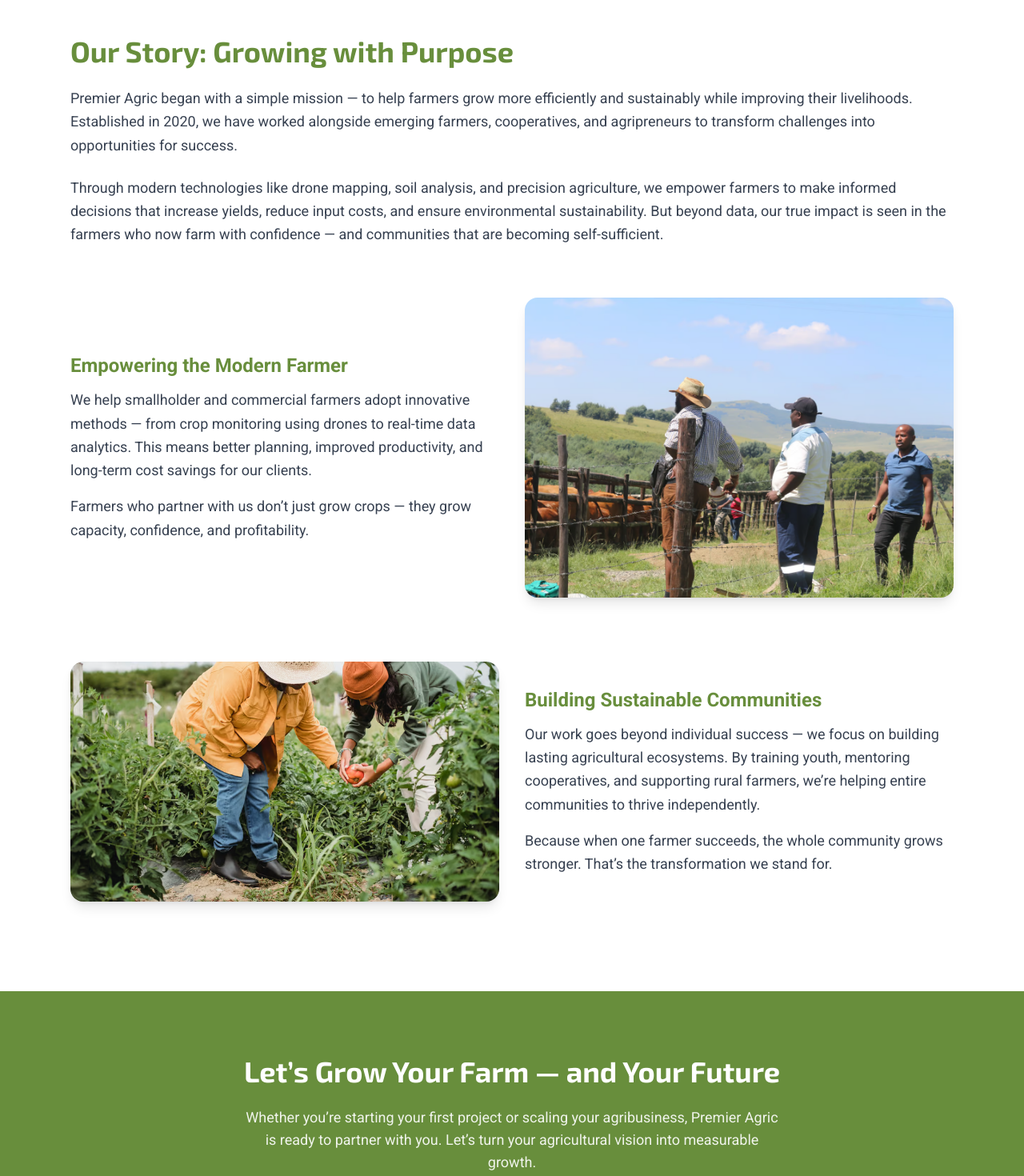
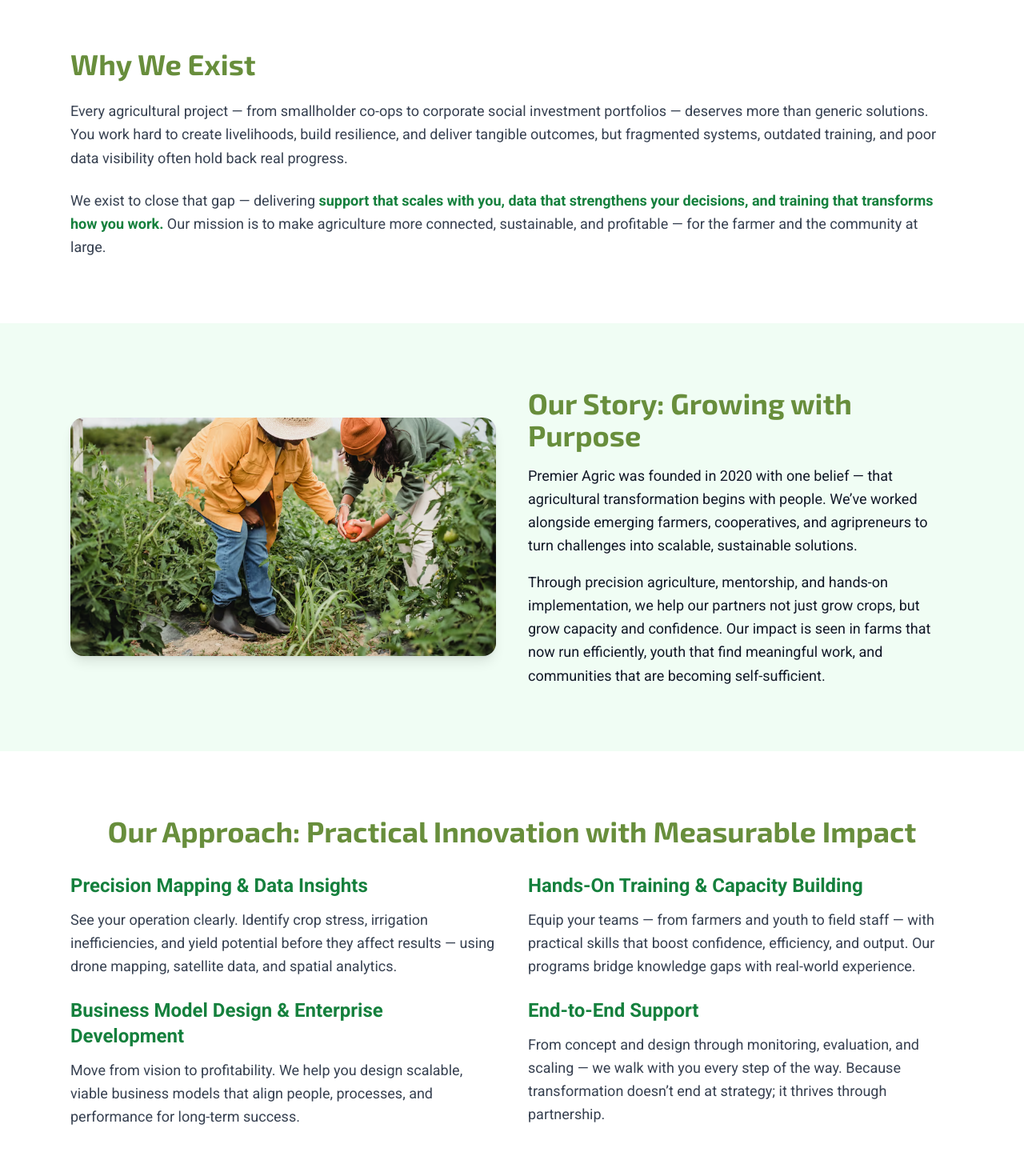
Before and after one commit to Luazii/premier-agric, a Next.js app: page /about in a window 1280 px wide. Shown: the part 580-2050 px from the top of the page at 80% size. Built offline with nearby package versions, Linux system fonts and the light colour scheme.

Commit message:
Revise content for clarity and impact across About, Hero, PortfolioGallery, and ServicesGrid components

```diff
--- a/src/app/about/page.js
+++ b/src/app/about/page.js
@@ -31,13 +31,14 @@
             transition={{ delay: 0.3 }}
             className="mt-4 text-lg md:text-xl max-w-2xl mx-auto text-white/90"
           >
-            Every field has potential — we help farmers unlock it through technology, training, and trust.
+            Every field holds potential — we help farmers unlock it through
+            innovation, data, and partnerships that drive measurable growth.
           </motion.p>
         </div>
       </section>
 
-      {/* OUR STORY */}
-      <section className="max-w-6xl mx-auto px-6 py-16 text-gray-700">
+      {/* WHY WE EXIST */}
+      <section className="max-w-6xl mx-auto px-6 py-20 text-gray-700">
         <motion.div
           initial={{ opacity: 0, y: 30 }}
           whileInView={{ opacity: 1, y: 0 }}
@@ -45,59 +46,28 @@
           viewport={{ once: true }}
         >
           <h2 className="text-3xl md:text-4xl font-bold text-primary font-display">
-            Our Story: Growing with Purpose
+            Why We Exist
           </h2>
           <p className="mt-6 leading-relaxed text-lg">
-            Premier Agric began with a simple mission — to help farmers grow more efficiently and sustainably
-            while improving their livelihoods. Established in 2020, we have worked alongside emerging farmers,
-            cooperatives, and agripreneurs to transform challenges into opportunities for success.
+            Every agricultural project — from smallholder co-ops to corporate social
+            investment portfolios — deserves more than generic solutions. You work hard
+            to create livelihoods, build resilience, and deliver tangible outcomes, but
+            fragmented systems, outdated training, and poor data visibility often hold
+            back real progress.
           </p>
           <p className="mt-6 leading-relaxed text-lg">
-            Through modern technologies like drone mapping, soil analysis, and precision agriculture,
-            we empower farmers to make informed decisions that increase yields, reduce input costs,
-            and ensure environmental sustainability. But beyond data, our true impact is seen in the
-            farmers who now farm with confidence — and communities that are becoming self-sufficient.
+            We exist to close that gap — delivering <span className="font-semibold text-green-700">
+            support that scales with you, data that strengthens your decisions, and training
+            that transforms how you work.</span> Our mission is to make agriculture more connected,
+            sustainable, and profitable — for the farmer and the community at large.
           </p>
         </motion.div>
+      </section>
 
-        {/* SECTION 1 */}
-        <div className="mt-16 grid grid-cols-1 md:grid-cols-2 gap-8 items-center">
-          <motion.div
-            initial={{ opacity: 0, x: -40 }}
-            whileInView={{ opacity: 1, x: 0 }}
-            transition={{ duration: 0.8 }}
-            viewport={{ once: true }}
-          >
-            <h3 className="text-2xl font-semibold text-primary mb-3">Empowering the Modern Farmer</h3>
-            <p className="text-lg leading-relaxed">
-              We help smallholder and commercial farmers adopt innovative methods —
-              from crop monitoring using drones to real-time data analytics. This means better
-              planning, improved productivity, and long-term cost savings for our clients.
-            </p>
-            <p className="mt-4 text-lg leading-relaxed">
-              Farmers who partner with us don’t just grow crops — they grow capacity, confidence,
-              and profitability.
-            </p>
-          </motion.div>
-
-          <motion.div
-            initial={{ opacity: 0, x: 40 }}
-            whileInView={{ opacity: 1, x: 0 }}
-            transition={{ duration: 0.8 }}
-            viewport={{ once: true }}
-          >
-            <Image
-              src="/images/service-3.jpg"
-              alt="Empowered farmer"
-              width={600}
-              height={400}
-              className="rounded-2xl shadow-lg object-cover"
-            />
-          </motion.div>
-        </div>
-
-        {/* SECTION 2 */}
-        <div className="mt-20 grid grid-cols-1 md:grid-cols-2 gap-8 items-center">
+      {/* OUR STORY */}
+      <section className="bg-green-50 py-20">
+        <div className="max-w-6xl mx-auto px-6">
+          <div className="grid grid-cols-1 md:grid-cols-2 gap-10 items-center">
             <motion.div
               initial={{ opacity: 0, x: -40 }}
               whileInView={{ opacity: 1, x: 0 }}
@@ -106,7 +76,7 @@
             >
               <Image
                 src="/images/portfolio-2.jpg"
-              alt="Working with communities"
+                alt="Empowered farmer"
                 width={600}
                 height={400}
                 className="rounded-2xl shadow-lg object-cover"
@@ -119,15 +89,83 @@
               transition={{ duration: 0.8 }}
               viewport={{ once: true }}
             >
-            <h3 className="text-2xl font-semibold text-primary mb-3">Building Sustainable Communities</h3>
+              <h2 className="text-3xl md:text-4xl font-bold text-primary font-display mb-4">
+                Our Story: Growing with Purpose
+              </h2>
               <p className="text-lg leading-relaxed">
-              Our work goes beyond individual success — we focus on building lasting agricultural ecosystems.
-              By training youth, mentoring cooperatives, and supporting rural farmers, we’re helping entire
-              communities to thrive independently.
+                Premier Agric was founded in 2020 with one belief — that agricultural transformation
+                begins with people. We’ve worked alongside emerging farmers, cooperatives, and
+                agripreneurs to turn challenges into scalable, sustainable solutions.
               </p>
               <p className="mt-4 text-lg leading-relaxed">
-              Because when one farmer succeeds, the whole community grows stronger.
-              That’s the transformation we stand for.
+                Through precision agriculture, mentorship, and hands-on implementation,
+                we help our partners not just grow crops, but grow capacity and confidence.
+                Our impact is seen in farms that now run efficiently, youth that find meaningful
+                work, and communities that are becoming self-sufficient.
+              </p>
+            </motion.div>
+          </div>
+        </div>
+      </section>
+
+      {/* OUR APPROACH */}
+      <section className="max-w-6xl mx-auto px-6 py-20 text-gray-700">
+        <motion.h2
+          initial={{ opacity: 0, y: 20 }}
+          whileInView={{ opacity: 1, y: 0 }}
+          transition={{ duration: 0.8 }}
+          viewport={{ once: true }}
+          className="text-3xl md:text-4xl font-bold text-primary font-display mb-8 text-center"
+        >
+          Our Approach: Practical Innovation with Measurable Impact
+        </motion.h2>
+
+        <div className="grid md:grid-cols-2 gap-10">
+          <motion.div
+            initial={{ opacity: 0, x: -30 }}
+            whileInView={{ opacity: 1, x: 0 }}
+            transition={{ duration: 0.6 }}
+            viewport={{ once: true }}
+          >
+            <h3 className="text-2xl font-semibold text-green-700 mb-3">
+              Precision Mapping & Data Insights
+            </h3>
+            <p className="text-lg leading-relaxed mb-6">
+              See your operation clearly. Identify crop stress, irrigation inefficiencies, and yield potential
+              before they affect results — using drone mapping, satellite data, and spatial analytics.
+            </p>
+
+            <h3 className="text-2xl font-semibold text-green-700 mb-3">
+              Business Model Design & Enterprise Development
+            </h3>
+            <p className="text-lg leading-relaxed mb-6">
+              Move from vision to profitability. We help you design scalable, viable business models that
+              align people, processes, and performance for long-term success.
+            </p>
+          </motion.div>
+
+          <motion.div
+            initial={{ opacity: 0, x: 30 }}
+            whileInView={{ opacity: 1, x: 0 }}
+            transition={{ duration: 0.6 }}
+            viewport={{ once: true }}
+          >
+            <h3 className="text-2xl font-semibold text-green-700 mb-3">
+              Hands-On Training & Capacity Building
+            </h3>
+            <p className="text-lg leading-relaxed mb-6">
+              Equip your teams — from farmers and youth to field staff — with practical skills
+              that boost confidence, efficiency, and output. Our programs bridge knowledge gaps
+              with real-world experience.
+            </p>
+
+            <h3 className="text-2xl font-semibold text-green-700 mb-3">
+              End-to-End Support
+            </h3>
+            <p className="text-lg leading-relaxed">
+              From concept and design through monitoring, evaluation, and scaling — we walk
+              with you every step of the way. Because transformation doesn’t end at strategy;
+              it thrives through partnership.
             </p>
           </motion.div>
         </div>
@@ -142,7 +180,7 @@
             transition={{ duration: 0.8 }}
             className="text-3xl md:text-4xl font-bold font-display"
           >
-            Let’s Grow Your Farm — and Your Future
+            Let’s Build the Future of Agriculture — Together
           </motion.h2>
           <motion.p
             initial={{ opacity: 0, y: 20 }}
@@ -150,8 +188,9 @@
             transition={{ delay: 0.3 }}
             className="mt-6 text-lg text-white/90 max-w-2xl mx-auto"
           >
-            Whether you’re starting your first project or scaling your agribusiness, Premier Agric is ready
-            to partner with you. Let’s turn your agricultural vision into measurable growth.
+            Whether you’re exploring precision farming, training programs, or enterprise
+            development, Premier Agric is ready to help you turn your agricultural goals
+            into measurable results.
           </motion.p>
           <div className="mt-8">
             <a
--- a/src/components/Hero.jsx
+++ b/src/components/Hero.jsx
@@ -26,15 +26,16 @@
           {/* Headline – Customer Benefit */}
           <h1 className="text-4xl md:text-6xl lg:text-7xl font-extrabold mb-6 leading-tight">
             <span className="text-white drop-shadow-md">
-              Grow Smarter. Farm Better. Earn More.
+             Grow Smarter. Farm Better. Earn More.
             </span>
           </h1>
 
           {/* Subheadline – Problem → Solution → Benefit */}
           <p className="text-lg md:text-xl lg:text-2xl font-medium text-white/90 mb-8 max-w-2xl mx-auto">
-            Premier Agric helps farmers unlock higher yields, lower costs, and
-            sustainable growth — using drone technology, precision mapping, and
-            data-driven insights that work for every hectare.
+          You’ve built your vision on the land now it’s time to see it thrive. At Premier Agric, we help you turn insight into action, combining drone-driven
+          mapping, precision data and locally adapted support to help your project grow stronger roots. Whether you’re building a community enterprise, managing a commercial operation or
+          leading a development initiative, your success deserves tools that perform in the real world.
+
           </p>
 
           {/* CTA Buttons – Now inquiry-focused */}
--- a/src/components/PortfolioGallery.jsx
+++ b/src/components/PortfolioGallery.jsx
@@ -243,8 +243,9 @@
           Let’s Turn Possibility Into Progress
         </h2>
         <p className="max-w-2xl mx-auto text-white/90 mb-8">
-          Whether it’s precision farming, youth mentorship, or community
-          development — we help you transform ideas into measurable results.
+        Your goals deserve partners who can help you make measurable strides.
+        From precision farming to youth mentorship to community development, we’re ready to help you build what’s
+        next one data-driven, hands-on step at a time.
         </p>
         <a
           href="/contact"
--- a/src/components/ServicesGrid.jsx
+++ b/src/components/ServicesGrid.jsx
@@ -5,27 +5,32 @@
   const services = [
     {
       title: 'Agribusiness Consulting',
-      body: `We help farmers and cooperatives design profitable business models that actually work in local conditions.
-      This means you can access better markets, secure funding, and manage your operations more efficiently — with clarity and confidence.`,
+      body: `Strong operations start with a strong model.
+      We help you design clear, profitable business systems that align with your environment, market, and mission —
+      whether you manage a co-op, corporate impact programme, or commercial farm.
+      Build capacity. Secure buyers. Strengthen your bottom line with purpose.`,
       img: '/images/service-6.jpg',
     },
     {
       title: 'Training & Capacity Building',
-      body: `Our hands-on training equips your team with the latest agricultural techniques, business management tools,
-      and digital literacy skills — which means improved performance in the field and more sustainable long-term results.`,
+      body: `Transformation begins with people.
+      We provide practical training that blends agricultural technique, digital literacy, and enterprise skills
+      so your team can turn knowledge into real-world results.
+      From youth programmes to professional extension, our approach ensures growth that lasts beyond the training room.`,
       img: '/images/service-5.jpg',
     },
-    // {
-    //   title: 'Precision Mapping & Data Insights',
-    //   body: `We use drone and satellite mapping to give you real-time insights into soil health, crop stress, and yield forecasts.
-    //   This means you can plan smarter, save on inputs, and boost productivity while caring for the environment.`,
-    //   img: '/images/service-3.jpg',
-    // },
+    {
+      title: 'Sustainability & Impact Reporting',
+      body: `For partners who must prove measurable outcomes, we make it easy to show real impact.
+      Our data systems track productivity gains, cost savings, youth employment, climate resilience, and community upliftment —
+      giving you clear, credible evidence for reports and stakeholder communication.`,
+      img: '/images/service-4.jpg',
+    },
   ]
 
   return (
     <section className="max-w-6xl mx-auto px-6 py-20">
-      {/* Title */}
+      {/* HEADER */}
       <motion.h2
         initial={{ opacity: 0, y: 20 }}
         whileInView={{ opacity: 1, y: 0 }}
@@ -36,19 +41,45 @@
         Turning Agricultural Challenges into Measurable Growth
       </motion.h2>
 
+      {/* CONTEXT PARAGRAPH (Expanded Messaging) */}
       <motion.p
         initial={{ opacity: 0, y: 20 }}
         whileInView={{ opacity: 1, y: 0 }}
         transition={{ delay: 0.2, duration: 0.6 }}
         viewport={{ once: true }}
-        className="text-center text-gray-700 max-w-2xl mx-auto mt-4"
+        className="text-center text-gray-700 max-w-3xl mx-auto mt-6 leading-relaxed text-lg"
       >
-        Our services are built around one goal — helping you achieve real, visible progress in productivity,
-        profitability, and sustainability.
+        Farming today means navigating uncertainty — shifting rainfall patterns, unpredictable yields, rising input costs,
+        and markets that demand traceability and sustainability. You don’t need more complexity. You need clarity, control,
+        and measurable progress.
       </motion.p>
 
-      {/* Services Grid */}
-      <div className="flex md:grid-cols-3 gap-10 justify-center mt-16 max-w-6xl mx-auto">
+      <motion.p
+        initial={{ opacity: 0, y: 20 }}
+        whileInView={{ opacity: 1, y: 0 }}
+        transition={{ delay: 0.4, duration: 0.6 }}
+        viewport={{ once: true }}
+        className="text-center text-gray-700 max-w-3xl mx-auto mt-4 leading-relaxed text-lg"
+      >
+        We help you:
+        <br />• Optimise your inputs to protect margins.
+        <br />• Detect crop stress before it becomes a loss.
+        <br />• Strengthen business structures for long-term resilience.
+        <br />• Deliver impact that funders, clients, and communities can see.
+      </motion.p>
+
+      <motion.p
+        initial={{ opacity: 0, y: 20 }}
+        whileInView={{ opacity: 1, y: 0 }}
+        transition={{ delay: 0.6, duration: 0.6 }}
+        viewport={{ once: true }}
+        className="text-center text-gray-700 max-w-3xl mx-auto mt-4 leading-relaxed text-lg"
+      >
+        Your growth story shouldn’t be defined by limitations — it should be measured in results.
+      </motion.p>
+
+      {/* SERVICES GRID */}
+      <div className="grid md:grid-cols-3 lg:grid-cols-3 gap-10 justify-center mt-16 max-w-6xl mx-auto">
         {services.map((s, i) => (
           <motion.article
             key={i}
```
Lines whose indentation alone changed are shown as unchanged.
